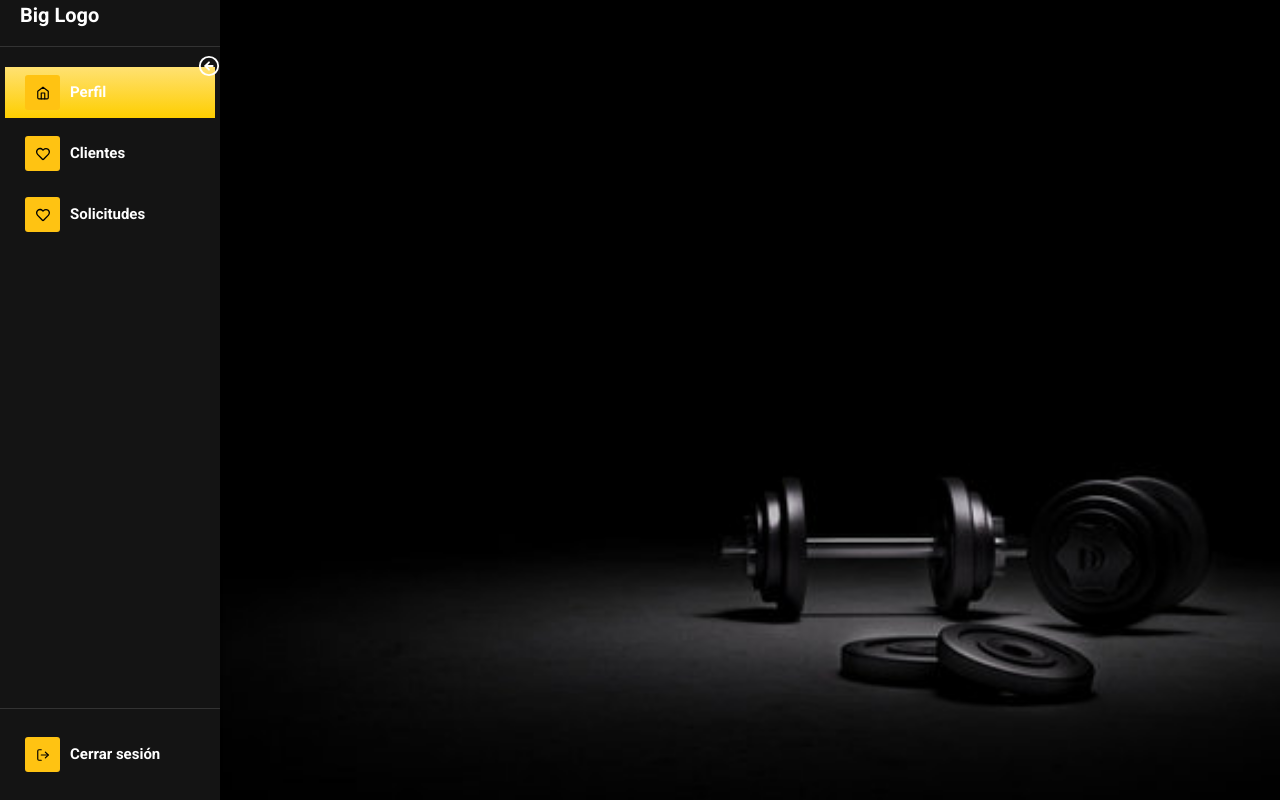
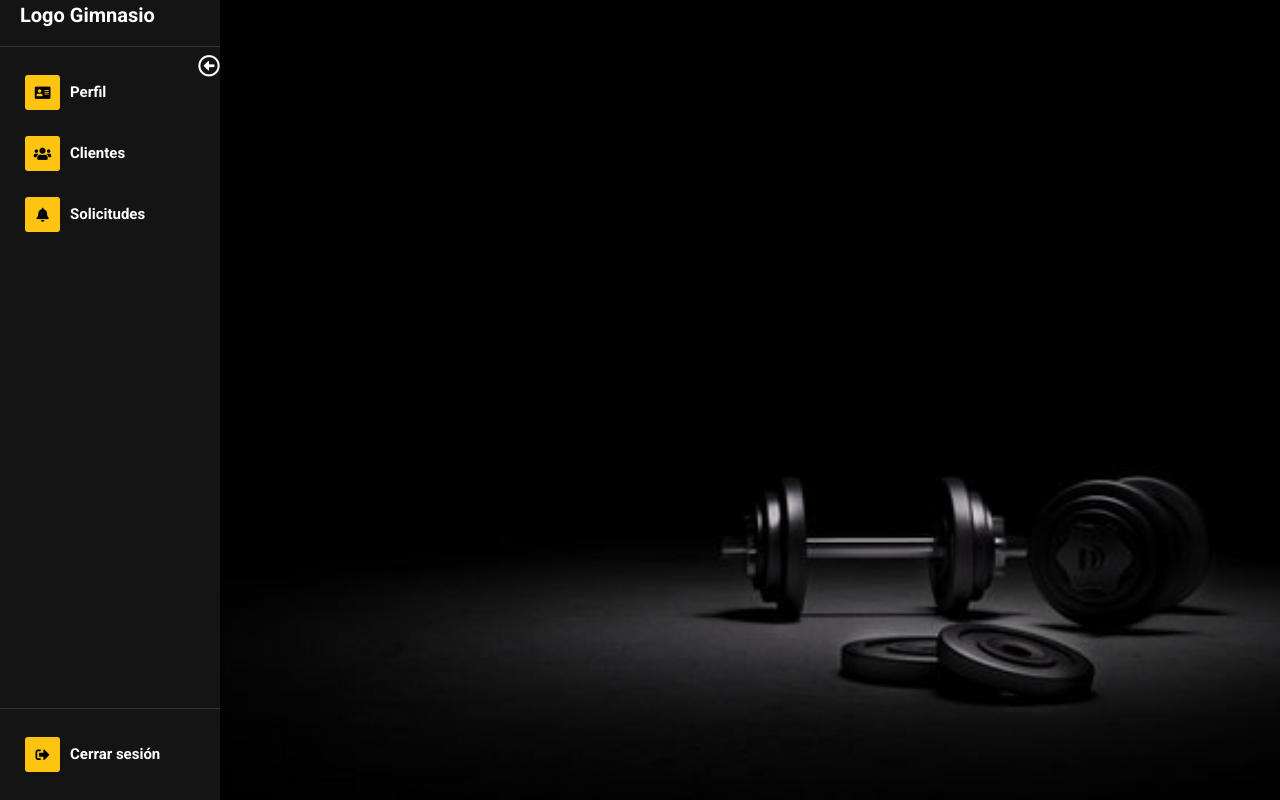
Before and after one commit to Camiloignaval/proyectoTituloFront, a React (Vite) app in the folder frontGym/: page /admin/solicitudes in a window 1280 px wide. Built offline with nearby package versions, Linux system fonts and the light colour scheme; no server answers.

Commit message:
logout listo, ahora cambio a bbdd

```diff
--- a/frontGym/src/actions/auth.js
+++ b/frontGym/src/actions/auth.js
@@ -68,3 +68,14 @@ const login = (datos) => ({
 	type: types.login,
 	payload: datos,
 });
+
+export const startLogout = () => {
+	return (dispatch) => {
+		localStorage.clear();
+		dispatch(logout());
+	};
+};
+
+const logout = () => ({
+	type: types.logout,
+});
--- a/frontGym/src/components/admin/Cliente.jsx
+++ b/frontGym/src/components/admin/Cliente.jsx
@@ -8,7 +8,6 @@ import "./cliente.css";
 import { fetchSinToken } from "../../hooks/fetch";
 
 export const Cliente = ({ cliente: c }) => {
-	console.log(c);
 	const dispatch = useDispatch();
 
 	// bloquear usuario
@@ -53,6 +52,7 @@ export const Cliente = ({ cliente: c }) => {
 		  </table>`,
 		});
 	};
+
 	// enviar mensaje
 	const handleMsg = async () => {
 		const { value: formValues } = await Swal.fire({
@@ -106,6 +106,7 @@ export const Cliente = ({ cliente: c }) => {
 					type='button'
 					className='btn btn-info m-1 w-100'
 				>
+					<i className='fas fa-info mr-2'></i>
 					Ver Más
 				</button>
 			</td>
@@ -118,6 +119,7 @@ export const Cliente = ({ cliente: c }) => {
 					data-toggle='modal'
 					data-target='#exampleModal'
 				>
+					<i className='far fa-envelope mr-2'></i>
 					Enviar Mensaje
 				</button>
 			</td>
@@ -128,6 +130,7 @@ export const Cliente = ({ cliente: c }) => {
 						type='button'
 						className='btn btn-danger m-1 w-100'
 					>
+						<i className='fas fa-ban mr-2'></i>
 						Bloquear
 					</button>
 				) : (
--- a/frontGym/src/components/admin/DashboardAdmin.jsx
+++ b/frontGym/src/components/admin/DashboardAdmin.jsx
@@ -2,7 +2,7 @@ import React, { useEffect } from "react";
 import { useDispatch, useSelector } from "react-redux";
 import { Outlet, useNavigate } from "react-router";
 import { startViewClients, startViewPending } from "../../actions/admin";
-import { SideBarAdmin } from "./SideBarAdmin";
+import { SideBarAdmin } from "../ui/SideBar";
 
 export const DashboardAdmin = () => {
 	const dispatch = useDispatch();
@@ -25,12 +25,17 @@ export const DashboardAdmin = () => {
 		dispatch(startViewClients());
 	}, []);
 
+	// listaParaSidebar
+	const itemsSidebar = [
+		{ nombre: "Perfil", to: "", icon: "fas fa-address-card" },
+		{ nombre: "Clientes", to: "clientes", icon: "fas fa-users" },
+		{ nombre: "Solicitudes", to: "solicitudes", icon: "fas fa-bell" },
+	];
+
 	return (
 		<div>
-			<SideBarAdmin />
-			{/* <PrivateRoute cargo={cargo}> */}
+			<SideBarAdmin items={itemsSidebar} />
 			<Outlet />
-			{/* </PrivateRoute> */}
 		</div>
 	);
 };
--- a/frontGym/src/components/admin/SideBarAdmin.jsx
+++ b/frontGym/src/components/ui/SideBar.jsx
@@ -10,22 +10,16 @@ import {
 	SidebarFooter,
 	SidebarContent,
 } from "react-pro-sidebar";
-
-//import icons from react icons
-import { FaRegHeart } from "react-icons/fa";
-import {
-	FiHome,
-	FiLogOut,
-	FiArrowLeftCircle,
-	FiArrowRightCircle,
-} from "react-icons/fi";
-
 //import sidebar css from react-pro-sidebar module and our custom css
 import "react-pro-sidebar/dist/css/styles.css";
 import "./sideBar.css";
-import { Link } from "react-router-dom";
+import { Link, useNavigate } from "react-router-dom";
+import { startLogout } from "../../actions/auth";
+import { useDispatch } from "react-redux";
 
-export const SideBarAdmin = () => {
+export const SideBarAdmin = ({ items }) => {
+	const navigate = useNavigate();
+	const dispatch = useDispatch();
 	//create initial menuCollapse state using useState hook
 	const [menuCollapse, setMenuCollapse] = useState(false);
 
@@ -35,6 +29,11 @@ export const SideBarAdmin = () => {
 		menuCollapse ? setMenuCollapse(false) : setMenuCollapse(true);
 	};
 
+	const handleLogout = () => {
+		dispatch(startLogout());
+		navigate("/");
+	};
+
 	return (
 		<div id='header'>
 			{/* collapsed props to change menu size using menucollapse state */}
@@ -42,29 +41,38 @@ export const SideBarAdmin = () => {
 				<SidebarHeader>
 					<div className='logotext'>
 						{/* small and big change using menucollapse state */}
-						<p>{menuCollapse ? "Logo" : "Big Logo"}</p>
+						<p>{menuCollapse ? "Logo" : "Logo Gimnasio"}</p>
 					</div>
 					<div className='closemenu' onClick={menuIconClick}>
 						{/* changing menu collapse icon on click */}
-						{menuCollapse ? <FiArrowRightCircle /> : <FiArrowLeftCircle />}
+						{menuCollapse ? (
+							<i className='far fa-arrow-alt-circle-right'></i>
+						) : (
+							<i className='far fa-arrow-alt-circle-left'></i>
+						)}
 					</div>
 				</SidebarHeader>
 				<SidebarContent>
 					<Menu iconShape='square'>
-						<MenuItem active={true} icon={<FiHome />}>
-							Perfil
-						</MenuItem>
-						<MenuItem icon={<FaRegHeart />}>
-							Clientes <Link to='clientes'></Link>
-						</MenuItem>
-						<MenuItem icon={<FaRegHeart />}>
-							Solicitudes <Link to='solicitudes'></Link>
-						</MenuItem>
+						{items.map((item) => {
+							return (
+								<MenuItem
+									key={item.to}
+									className='menuItem'
+									icon={<i className={item?.icon}></i>}
+								>
+									{item.nombre} <Link to={item.to}></Link>
+								</MenuItem>
+							);
+						})}
 					</Menu>
 				</SidebarContent>
 				<SidebarFooter>
 					<Menu iconShape='square'>
-						<MenuItem icon={<FiLogOut />}>
+						<MenuItem
+							onClick={handleLogout}
+							icon={<i className='fas fa-sign-out-alt'></i>}
+						>
 							Cerrar sesión<Link to='/'></Link>
 						</MenuItem>
 					</Menu>
--- a/frontGym/src/components/admin/sideBar.css
+++ b/frontGym/src/components/ui/sideBar.css
@@ -80,3 +80,7 @@
 		overflow: hidden;
 	}
 }
+
+.menuItem:hover {
+	background-color: #fece00;
+}
--- a/frontGym/src/reducers/authReducer.js
+++ b/frontGym/src/reducers/authReducer.js
@@ -1,14 +1,18 @@
 import { types } from "../types/types";
 
-const initialState = { registro: false, info: {
-	id_usuario:93,
-nombre:null,
-apellido:null,
-fecha_nacimiento:null,
-email:null,
-rut:null,
-id_cargo:null,
-}, active: false };
+const initialState = {
+	registro: false,
+	info: {
+		id_usuario: 93,
+		nombre: null,
+		apellido: null,
+		fecha_nacimiento: null,
+		email: null,
+		rut: null,
+		id_cargo: null,
+	},
+	active: false,
+};
 
 export const authReducer = (state = initialState, action) => {
 	switch (action.type) {
@@ -29,6 +33,9 @@ export const authReducer = (state = initialState, action) => {
 				active: true,
 			};
 		}
+		case types.logout: {
+			return initialState;
+		}
 
 		default:
 			return state;
--- a/frontGym/src/types/types.js
+++ b/frontGym/src/types/types.js
@@ -14,4 +14,5 @@ export const types = {
 	checkValidateUser: "Auth check validate",
 
 	login: "user login",
+	logout: "user logout",
 };
```
